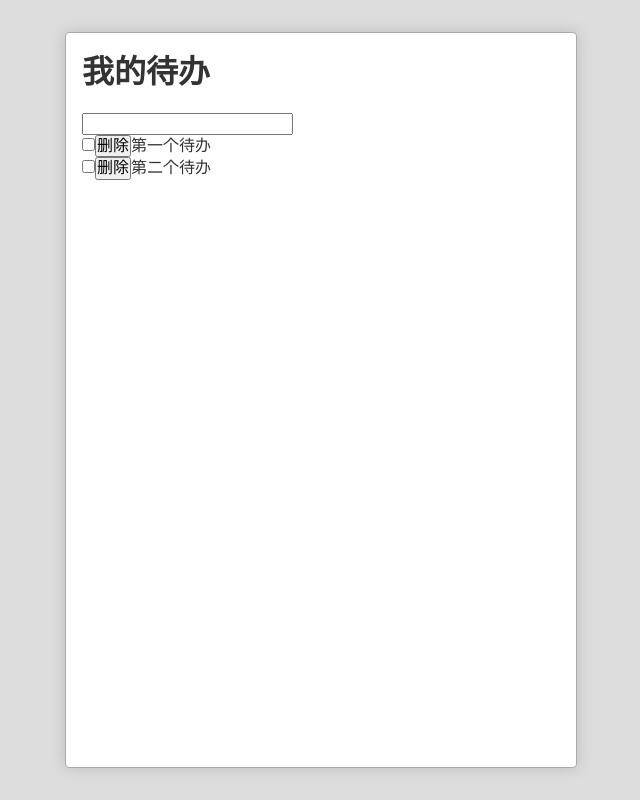
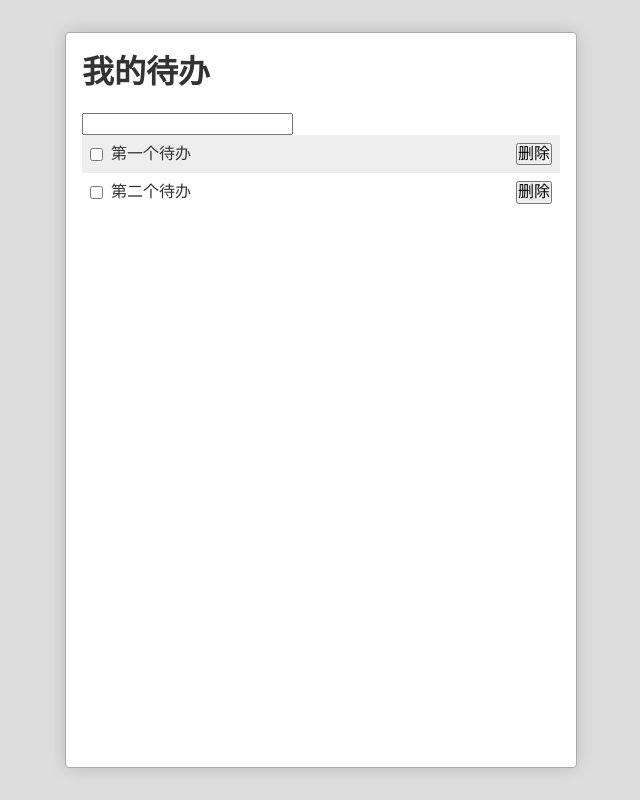
Before and after one commit to FRANKIETANG/react-todo-list, a React (Create React App) app: page / in a window 1280 px wide. Shown: the whole page, without its empty margins (319-959 px from the left). Built offline with nearby package versions, Linux system fonts and the light colour scheme.

Commit message:
TodoItem 样式

```diff
--- a/src/App.css
+++ b/src/App.css
@@ -9,9 +9,9 @@
   min-width: 32em;
   box-shadow: 0 0 1em hsla(0, 0%, 0%, 0.15);
 }
-.App .todolist li:nth-child(odd){
+.App .todoList li:nth-child(odd){
   background: #eee;
 }
-.App .todolist li:nth-child(even){
+.App .todoList li:nth-child(even){
   background: transparent;
 }
--- a/src/App.js
+++ b/src/App.js
@@ -40,7 +40,7 @@ class App extends Component {
           onSubmit={this.addTodo.bind(this)}
           onChange={this.changeTitle.bind(this)}/>
         </div>
-        <ol>
+        <ol className="todoList">
           {todos}
         </ol>
       </div>
--- /dev/null
+++ b/src/TodoItem.css
@@ -0,0 +1,9 @@
+.TodoItem{
+    padding: 0.5em;
+    display: flex;
+    align-items: center;
+}
+.TodoItem .title{
+    flex-grow: 1;
+    padding: 0 0.5em;
+}
--- a/src/TodoItem.js
+++ b/src/TodoItem.js
@@ -1,14 +1,17 @@
 import React, { Component } from 'react'
+import './TodoItem.css'
 
 export default class TodoItem extends Component {
     render(){
         return (
-            <div>
+            <div className="TodoItem">
                 <input type="checkbox"
                 checked={this.props.todo.status === 'completed'}
                 onChange={this.toggle.bind(this)} />
+
+                <span className="title">{this.props.todo.title}</span>
+
                 <button onClick={this.delete.bind(this)}>删除</button>
-                {this.props.todo.title}
             </div>
         )
     }
```
Also changed, not shown: src/TodoInput.css (added).
